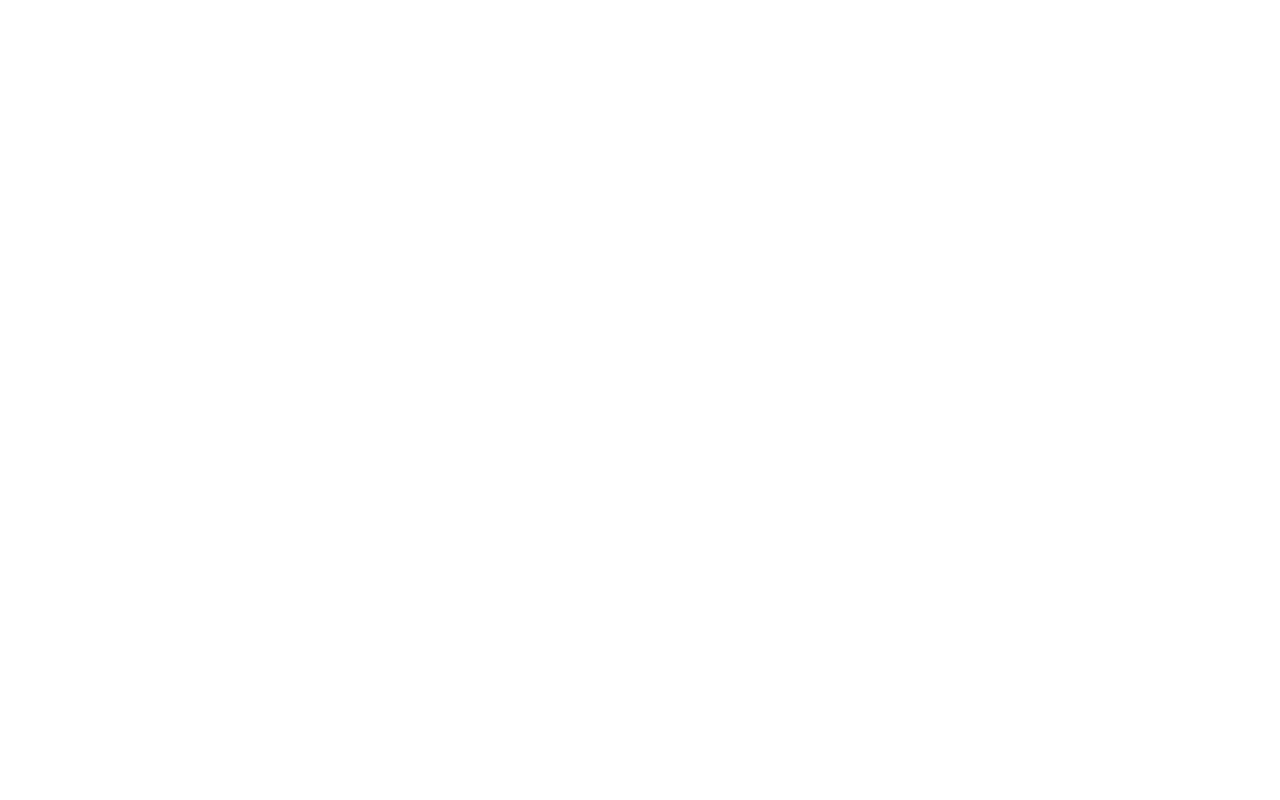
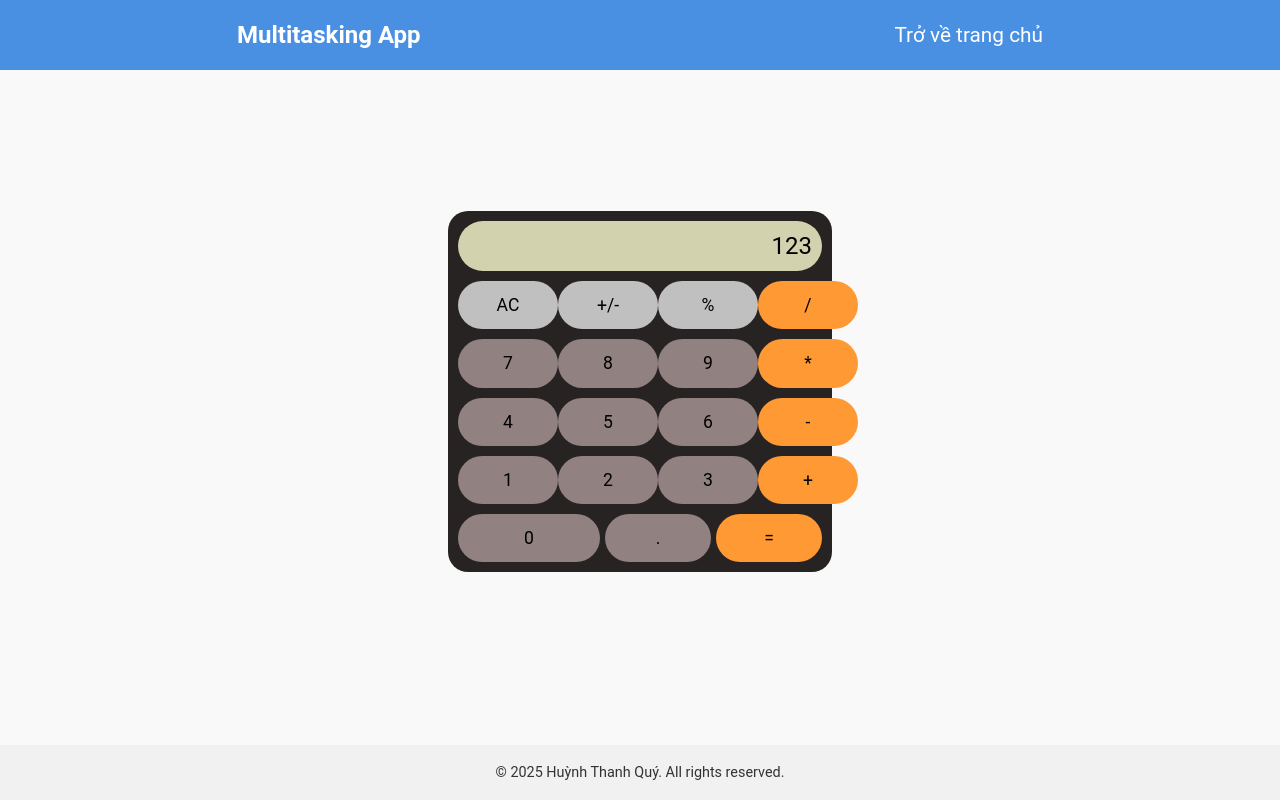
Before and after one commit to ThanhQuy-coder/Multitasking_App, a plain HTML site: page calculator/calculator.html in a window 1280 px wide. Drawn offline with Linux system fonts and the light colour scheme.

Commit message:
add UI calculator and links between pages index.html and calculator.html

```diff
--- a/calculator/calculator.css
+++ b/calculator/calculator.css
@@ -0,0 +1,202 @@
+/* Reset & Base styles */
+* {
+  margin: 0;
+  padding: 0;
+  box-sizing: border-box;
+}
+
+:root {
+  --bg-color: #f9f9f9;
+  --text-color: #333;
+  --header-bg: #4a90e2;
+  --card-bg: white;
+  --card-shadow: rgba(0, 0, 0, 0.08);
+  --footer-bg: #f1f1f1;
+}
+
+body.dark {
+  --bg-color: #2b4061;
+  --text-color: #e0e0e0;
+  --header-bg: #1f1f1f;
+  --card-bg: #197e4d;
+  --card-shadow: rgba(255, 255, 255, 0.05);
+  --footer-bg: #1f1f1f;
+}
+
+html,
+body {
+  height: 100%;
+}
+
+body {
+  display: flex;
+  flex-direction: column;
+  min-height: 100vh;
+  font-family: "Roboto", sans-serif;
+  background-color: var(--bg-color);
+  color: var(--text-color);
+  line-height: 1.6;
+}
+
+.wrapper {
+  flex: 1;
+  display: flex;
+  flex-direction: column;
+}
+
+/* Header */
+header {
+  background-color: var(--header-bg);
+  color: white;
+  padding: 1rem 0;
+  display: flex;
+  flex-direction: row;
+  justify-content: space-around;
+  align-items: center;
+}
+
+a {
+  text-decoration: none;
+  color: inherit;
+}
+
+.Logo {
+  font-size: 1.5rem;
+  font-weight: bold;
+  cursor: pointer;
+}
+
+.Logo:hover {
+  color: #66e24a;
+}
+
+.nav_back {
+  font-size: 1.3rem;
+  cursor: pointer;
+}
+
+.nav_back:hover {
+  color: #66e24a;
+}
+
+/* Main */
+main {
+  flex: 1;
+  display: flex;
+  flex-direction: column;
+  align-items: center;
+  justify-content: center;
+  color: #fff;
+}
+
+.block {
+  display: flex;
+  flex-direction: column;
+  justify-content: space-around;
+  background-color: #282323;
+  width: 30%;
+  height: auto;
+  border-radius: 20px;
+  gap: 10px;
+  padding: 10px;
+}
+
+.display {
+  display: flex;
+  justify-content: flex-end;
+  align-items: center;
+  color: #000;
+  font-size: 1.5rem;
+  background-color: rgb(210, 210, 174);
+  height: 50px;
+  border-radius: 50px;
+  padding: 10px;
+}
+
+ul {
+  list-style: none;
+  display: flex;
+  flex-direction: row;
+  justify-content: space-around;
+  align-items: center;
+}
+
+li {
+  background-color: #918181;
+  padding: 10px;
+  border-radius: 50px;
+  font-weight: 400;
+  font-size: 1.1rem;
+  text-align: center;
+  cursor: pointer;
+}
+
+li:hover {
+  opacity: 0.5;
+}
+
+.level_1 ul li {
+  min-width: 100px;
+  background-color: #c0c0c0;
+  color: #000;
+}
+
+.level_1 ul li:last-child {
+  background-color: #ff9933;
+}
+
+.level_2 ul li {
+  min-width: 100px;
+  color: #000;
+}
+
+.level_2 ul li:last-child {
+  background-color: #ff9933;
+}
+
+.level_3 ul li {
+  min-width: 100px;
+  color: #000;
+}
+
+.level_3 ul li:last-child {
+  background-color: #ff9933;
+}
+
+.level_4 ul li {
+  min-width: 100px;
+  color: #000;
+}
+
+.level_4 ul li:last-child {
+  background-color: #ff9933;
+}
+
+.level_5 ul {
+  display: flex;
+  flex-direction: row;
+  gap: 5px;
+}
+
+.level_5 ul li {
+  min-width: 106px;
+  color: #000;
+}
+
+.level_5 ul li:first-child {
+  flex: 1;
+}
+
+.level_5 ul li:last-child {
+  background-color: #ff9933;
+}
+
+/* Footer */
+footer {
+  background-color: var(--footer-bg);
+  color: var(--text-color);
+  text-align: center;
+  padding: 1rem;
+  font-size: 0.9rem;
+  margin-top: 2rem;
+}
--- a/calculator/calculator.html
+++ b/calculator/calculator.html
@@ -1,11 +1,71 @@
 <!DOCTYPE html>
 <html lang="en">
-<head>
-    <meta charset="UTF-8">
-    <meta name="viewport" content="width=device-width, initial-scale=1.0">
+  <head>
+    <meta charset="UTF-8" />
+    <meta name="viewport" content="width=device-width, initial-scale=1.0" />
     <title>Calculator</title>
-</head>
-<body>
+    <link rel="stylesheet" href="./calculator.css" />
+  </head>
+  <body>
+    <!-- Phần đầu trang -->
+    <div class="wrapper">
+      <header>
+        <div class="Logo"><a href="../index.html">Multitasking App</a></div>
+        <div class="nav_back"><a href="../index.html">Trở về trang chủ</a></div>
+      </header>
 
-</body>
+      <!-- Phần nội dung chính -->
+      <main>
+        <div class="block">
+          <div class="display"><span id="display">123</span></div>
+          <div class="level_1">
+            <ul>
+              <li>AC</li>
+              <li>+/-</li>
+              <li>%</li>
+              <li>/</li>
+            </ul>
+          </div>
+          <div class="level_2">
+            <ul>
+              <li>7</li>
+              <li>8</li>
+              <li>9</li>
+              <li>*</li>
+            </ul>
+          </div>
+          <div class="level_3">
+            <ul>
+              <li>4</li>
+              <li>5</li>
+              <li>6</li>
+              <li>-</li>
+            </ul>
+          </div>
+          <div class="level_4">
+            <ul>
+              <li>1</li>
+              <li>2</li>
+              <li>3</li>
+              <li>+</li>
+            </ul>
+          </div>
+          <div class="level_5">
+            <ul>
+              <li>0</li>
+              <li>.</li>
+              <li>=</li>
+            </ul>
+          </div>
+        </div>
+      </main>
+
+      <!-- Footer -->
+      <footer>
+        <p>&copy; 2025 Huỳnh Thanh Quý. All rights reserved.</p>
+      </footer>
+    </div>
+
+    <script src="./calculator.js"></script>
+  </body>
 </html>
--- a/style.css
+++ b/style.css
@@ -49,15 +49,17 @@ header {
   background-color: var(--header-bg);
   color: white;
   padding: 1rem 0;
+  display: flex;
+  flex-direction: row;
+  justify-content: space-around;
 }
 
 .containerHeader {
   max-width: 1200px;
-  margin: auto;
   display: flex;
+  flex-direction: row;
   justify-content: space-between;
   align-items: center;
-  padding: 0 1rem;
 }
 
 .Logo {
@@ -197,8 +199,12 @@ footer {
 /* mobile */
 /* Responsive styles */
 @media (max-width: 768px) {
+  header {
+    display: flex;
+    flex-direction: column;
+    padding: 10px;
+  }
   .containerHeader {
-    flex-direction: column;
     align-items: flex-start;
   }
 
```
Also changed, not shown: index.html (+1 -2 lines), imgs/calculator_template.png (added).
